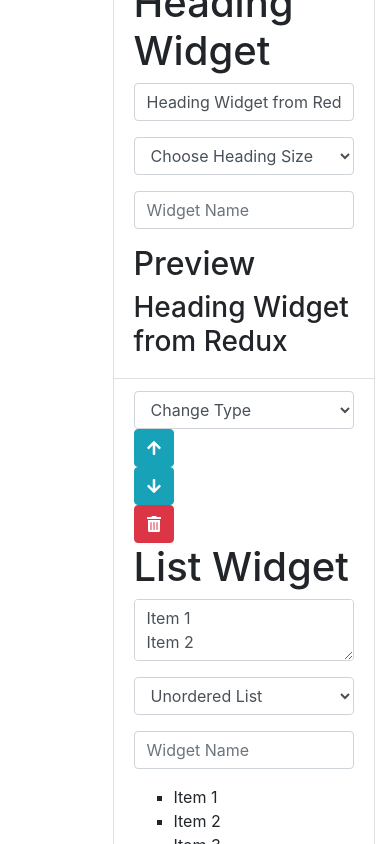
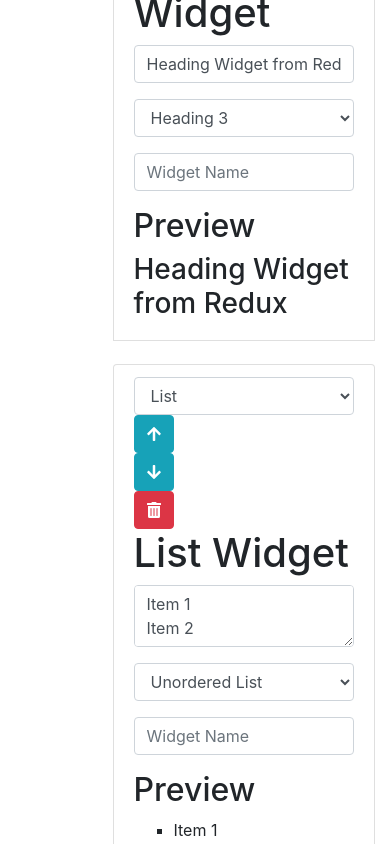
Before and after one commit to zackcmartin/wbdv-fall-19-zackmartin-client-react, a React (Create React App) app: page /editor/123 in a window 390 px wide. Shown: the part 840-1684 px from the top of the page. Built offline with nearby package versions, Linux system fonts and the light colour scheme.

Commit message:
Mostly finished wireframe of all widgets. Need to finish repositioning of widgets and preview button

```diff
--- a/src/components/HeadingWidget.js
+++ b/src/components/HeadingWidget.js
@@ -9,8 +9,7 @@ const HeadingWidget = ({ widget, updateWidget }) =>
                 <input type="text" class="form-control" placeholder="Heading Text" value={widget.text} onChange={(e) => updateWidget({ ...widget, text: e.target.value })}></input>
             </div>
             <div class="form-group">
-                <select class="form-control" onChange={(e) => updateWidget({ ...widget, size: parseInt(e.target.value) })}>
-                    <option selected value="1">Choose Heading Size</option>
+                <select class="form-control" value={widget.size} onChange={(e) => updateWidget({ ...widget, size: parseInt(e.target.value) })}>
                     <option value="1">Heading 1</option>
                     <option value="2">Heading 2</option>
                     <option value="3">Heading 3</option>
--- a/src/components/ImageWidget.js
+++ b/src/components/ImageWidget.js
@@ -14,7 +14,7 @@ const ImageWidget = ({ widget, updateWidget }) =>
             </div>
         </form>
 
-
+        <h2>Preview</h2>
         <img className="card-img-top"
             src={widget.url} />
     </div>
--- a/src/components/LinkWidget.js
+++ b/src/components/LinkWidget.js
@@ -1,9 +1,25 @@
 import React from 'react'
 
-const LinkWidget = ({ widget }) =>
+const LinkWidget = ({ widget, updateWidget }) =>
     <div>
         <h1>Link Widget</h1>
-        <p>{widget.text}</p>
+
+        <form>
+            <div class="form-group">
+                <input type="text" class="form-control" placeholder="Link URL" value={widget.url} onChange={(e) => updateWidget({ ...widget, url: e.target.value })}></input>
+            </div>
+
+            <div class="form-group">
+                <input type="text" class="form-control" placeholder="Link Text" value={widget.text} onChange={(e) => updateWidget({ ...widget, text: e.target.value })}></input>
+            </div>
+
+            <div class="form-group">
+                <input type="text" class="form-control" placeholder="Widget Name" onChange={(e) => updateWidget({ ...widget, name: e.target.value })}></input>
+            </div>
+        </form>
+
+        <h2>Preview</h2>
+        <a href={widget.url}>{widget.text}</a>
     </div>
 
 export default LinkWidget
--- a/src/components/ListWidget.js
+++ b/src/components/ListWidget.js
@@ -22,6 +22,7 @@ const ListWidget = ({widget, updateWidget}) =>
         </form>
 
 
+        <h2>Preview</h2>
         {!widget.ordered &&
         <ul>
             {
--- a/src/components/WidgetListComponent.js
+++ b/src/components/WidgetListComponent.js
@@ -22,19 +22,21 @@ library.add(faTrashAlt);
 //     }
 // }
 
-const WidgetListComponent = ({ widgets, addWidget, deleteWidget, updateWidget }) =>
+const WidgetListComponent = ({ widgets, addWidget, deleteWidget, updateWidget, repositionWidgets }) =>
     <div>
         <h2>Widget list</h2>
         <button onClick={addWidget}>Add Widget</button>
         <ul className="list-group">
             {
-                widgets.map(widget =>
+                widgets.map(function (widget, index) {
+                    if (index == 0) {
+                        index++;
+                        return <div>
                             <li className="list-group-item">
                                 <div class="float-right">
                                     <div class="row">
                                         <div class="col-sm-4">
-                                    <select class="form-control" onChange={(e) => updateWidget({...widget, type: e.target.value})}>
-                                        <option selected value="1">Change Type</option>
+                                            <select class="form-control" value={widget.type} onChange={(e) => updateWidget({ ...widget, type: e.target.value })}>
                                                 <option value="HEADING">Heading</option>
                                                 <option value="LIST">List</option>
                                                 <option value="PARAGRAPH">Paragraph</option>
@@ -42,13 +44,9 @@ const WidgetListComponent = ({ widgets, addWidget, deleteWidget, updateWidget })
                                                 <option value="LINK">HyperLink</option>
                                             </select>
                                         </div>
-                                <div class="col-sm-2">
-                                    <button className="btn btn-info">
-                                        <FontAwesomeIcon icon="arrow-up"></FontAwesomeIcon>
-                                    </button>
-                                </div>
-                                <div class="col-sm-2">
-                                    <button className="btn btn-info">
+
+                                        <div class="col-sm-4">
+                                            <button className="btn btn-info" onClick={() => repositionWidgets(widget, "down")}>
                                                 <FontAwesomeIcon icon="arrow-down"></FontAwesomeIcon>
                                             </button>
                                         </div>
@@ -62,10 +60,96 @@ const WidgetListComponent = ({ widgets, addWidget, deleteWidget, updateWidget })
                                 {widget.type === "HEADING" && <HeadingWidget widget={widget} updateWidget={updateWidget} />}
                                 {widget.type === "LIST" && <ListWidget widget={widget} updateWidget={updateWidget} />}
                                 {widget.type === "PARAGRAPH" && <ParagraphWidget widget={widget} updateWidget={updateWidget} />}
-                        {widget.type === "IMAGE" && <ImageWidget widget={widget} updateWidget={updateWidget}/>}
-                        {widget.type === "LINK" && <LinkWidget widget={widget} />}
+                                {widget.type === "IMAGE" && <ImageWidget widget={widget} updateWidget={updateWidget} />}
+                                {widget.type === "LINK" && <LinkWidget widget={widget} updateWidget={updateWidget} />}
                             </li>
-                )
+                            <br />
+                        </div>
+                    }
+
+                    else if ((widgets.length - 1) == index) {
+                        index = 0;
+                        return <div>
+                            <li className="list-group-item">
+                                <div class="float-right">
+                                    <div class="row">
+                                        <div class="col-sm-4">
+                                            <select class="form-control" value={widget.type} onChange={(e) => updateWidget({ ...widget, type: e.target.value })}>
+                                                <option value="HEADING">Heading</option>
+                                                <option value="LIST">List</option>
+                                                <option value="PARAGRAPH">Paragraph</option>
+                                                <option value="IMAGE">Image</option>
+                                                <option value="LINK">HyperLink</option>
+                                            </select>
+                                        </div>
+                                        <div class="col-sm-4">
+                                            <button className="btn btn-info"  onClick={() => repositionWidgets(widget, "up")}>
+                                                <FontAwesomeIcon icon="arrow-up"></FontAwesomeIcon>
+                                            </button>
+                                        </div>
+                                        <div class="col-sm-4">
+                                            <button className="btn btn-danger" onClick={() => deleteWidget(widget.id)}>
+                                                <FontAwesomeIcon icon="trash-alt"></FontAwesomeIcon>
+                                            </button>
+                                        </div>
+                                    </div>
+                                </div>
+                                {widget.type === "HEADING" && <HeadingWidget widget={widget} updateWidget={updateWidget} />}
+                                {widget.type === "LIST" && <ListWidget widget={widget} updateWidget={updateWidget} />}
+                                {widget.type === "PARAGRAPH" && <ParagraphWidget widget={widget} updateWidget={updateWidget} />}
+                                {widget.type === "IMAGE" && <ImageWidget widget={widget} updateWidget={updateWidget} />}
+                                {widget.type === "LINK" && <LinkWidget widget={widget} updateWidget={updateWidget} />}
+                            </li>
+                            <br />
+                        </div>
+                    }
+
+                    else {
+                        console.log(widgets.length)
+                        console.log(index)
+                        index++;
+                        return <div>
+                            <li className="list-group-item">
+                                <div class="float-right">
+                                    <div class="row">
+                                        <div class="col-sm-4">
+                                            <select class="form-control" value={widget.type} onChange={(e) => updateWidget({ ...widget, type: e.target.value })}>
+                                                <option value="HEADING">Heading</option>
+                                                <option value="LIST">List</option>
+                                                <option value="PARAGRAPH">Paragraph</option>
+                                                <option value="IMAGE">Image</option>
+                                                <option value="LINK">HyperLink</option>
+                                            </select>
+                                        </div>
+
+                                        <div class="col-sm-2">
+                                            <button className="btn btn-info" onClick={() => repositionWidgets(widget, "up")}>
+                                                <FontAwesomeIcon icon="arrow-up"></FontAwesomeIcon>
+                                            </button>
+                                        </div>
+                                        <div class="col-sm-2">
+                                            <button className="btn btn-info" onClick={() => repositionWidgets(widget, "down")}>
+                                                <FontAwesomeIcon icon="arrow-down"></FontAwesomeIcon>
+                                            </button>
+                                        </div>
+                                        <div class="col-sm-4">
+                                            <button className="btn btn-danger" onClick={() => deleteWidget(widget.id)}>
+                                                <FontAwesomeIcon icon="trash-alt"></FontAwesomeIcon>
+                                            </button>
+                                        </div>
+                                    </div>
+                                </div>
+                                {widget.type === "HEADING" && <HeadingWidget widget={widget} updateWidget={updateWidget} />}
+                                {widget.type === "LIST" && <ListWidget widget={widget} updateWidget={updateWidget} />}
+                                {widget.type === "PARAGRAPH" && <ParagraphWidget widget={widget} updateWidget={updateWidget} />}
+                                {widget.type === "IMAGE" && <ImageWidget widget={widget} updateWidget={updateWidget} />}
+                                {widget.type === "LINK" && <LinkWidget widget={widget} updateWidget={updateWidget} />}
+                            </li>
+                            <br />
+                        </div>
+                    }
+
+                })
             }
         </ul>
     </div>
--- a/src/containers/WidgetListContainer.js
+++ b/src/containers/WidgetListContainer.js
@@ -17,9 +17,11 @@ const dispatcherToPropertyMapper = dispatch => {
             dispatch({type: 'DELETE_WIDGET', widgetId: id})
         },
         updateWidget: widget => {
-            console.log(widget);
             dispatch({type: 'UPDATE_WIDGET', widget: widget})
         },
+        repositionWidgets: (widget, direction) => {
+            dispatch({type: 'REPOSITION_WIDGETS', widget: widget, direction: direction})
+        }
     }
 }
 
--- a/src/reducers/WidgetReducer.js
+++ b/src/reducers/WidgetReducer.js
@@ -4,7 +4,7 @@ const initialState = {
         { type: "LIST", ordered: false, text: "Item 1\nItem 2\nItem 3", name: "", id: 123 },
         { type: "PARAGRAPH", text: "Hello from Redux paragraph", name: "", id: 345 },
         { type: "IMAGE", url: "http://lorempixel.com/300/150/", name: "", id: 456 },
-        { type: "LINK", link: "https://www.facebook.com", text: "Link Widget", name: "", id: 567 }
+        { type: "LINK", url: "https://www.facebook.com", text: "Link Widget", name: "", id: 567 }
     ]
 }
 
@@ -34,13 +34,13 @@ const widgetListReducer = (state = initialState, action) => {
             console.log(action.widget);
             return {
                 widgets: state.widgets.map(widget => {
-                    if(widget.id == action.widget.id && widget.type != action.widget.type){
-                        switch(action.widget.type){
+                    if (widget.id == action.widget.id && widget.type != action.widget.type) {
+                        switch (action.widget.type) {
                             case 'HEADING': return { type: "HEADING", size: 3, text: "Heading Widget", name: action.widget.name, id: action.widget.id }
-                            case 'LIST': return { type: "LIST", ordered: false, text: "List\n Widget", name: action.widget.name, id: action.widget.id}
-                            case 'PARAGRAPH': return { type: "PARAGRAPH", text: "Paragraph Widget", name: action.widget.name, id: action.widget.id}
+                            case 'LIST': return { type: "LIST", ordered: false, text: "List\n Widget", name: action.widget.name, id: action.widget.id }
+                            case 'PARAGRAPH': return { type: "PARAGRAPH", text: "Paragraph Widget", name: action.widget.name, id: action.widget.id }
                             case 'IMAGE': return { type: "IMAGE", url: "http://lorempixel.com/150/75/", name: action.widget.name, id: action.widget.id }
-                            case 'LINK': return { type: "LINK", link: "https://www.facebook.com", text: "Link Widget", name: action.widget.name, id: action.widget.id }
+                            case 'LINK': return { type: "LINK", url: "https://www.facebook.com", text: "Link Widget", name: action.widget.name, id: action.widget.id }
                         }
                     }
                     else if (widget.id == action.widget.id) { return action.widget; }
@@ -49,6 +49,42 @@ const widgetListReducer = (state = initialState, action) => {
                     }
                 })
             }
+
+        case 'REPOSITION_WIDGETS':
+            if (action.direction == "up") {
+                var indexOf = state.widgets.indexOf(action.widget)
+                var newWidgets = []
+                for (var i = 0; i < state.widgets.length; i++) {
+                    if ((indexOf - 1) == i) {
+                        newWidgets.push(action.widget)
+                        newWidgets.push(state.widgets[i])
+                        i++
+                    }
+                    else {
+                        newWidgets.push(state.widgets[i])
+                    }
+                }
+                return {
+                    widgets: [...newWidgets]
+                }
+            }
+            else if (action.direction == "down") {
+                var indexOf = state.widgets.indexOf(action.widget)
+                var newWidgets = []
+                for (var i = 0; i < state.widgets.length; i++) {
+                    if (indexOf == i) {
+                        newWidgets.push(state.widgets[i + 1])
+                        newWidgets.push(action.widget)
+                        i++
+                    }
+                    else {
+                        newWidgets.push(state.widgets[i])
+                    }
+                }
+                return {
+                    widgets: [...newWidgets]
+                }
+            }
         default:
             return state
     }
```
Lines whose indentation alone changed are shown as unchanged.
